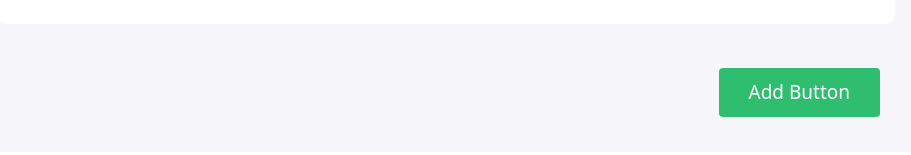
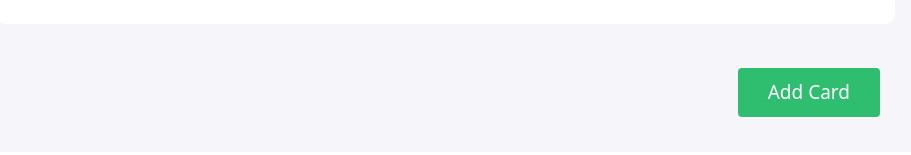
Before and after one commit to HimelChowdhury/shoping-CardProject, a plain HTML site: page index.html in a window 1280 px wide. Shown: the part 631-786 px from the top of the page, without its empty margins (195-1106 px from the left). Drawn offline with nearby package versions, Linux system fonts and the light colour scheme.

Commit message:
first commit

```diff
--- a/index.html
+++ b/index.html
@@ -81,7 +81,7 @@
                   </div>
                </div>
                <div class="col-md-12 pt-4 pb-4">
-                  <button id="addButton" type="button" class="btn btn-success check-out">Add Button</button>
+                  <button id="addButton" type="button" class="btn btn-success check-out">Add Card</button>
                </div>
             </div>
          </div>
```
